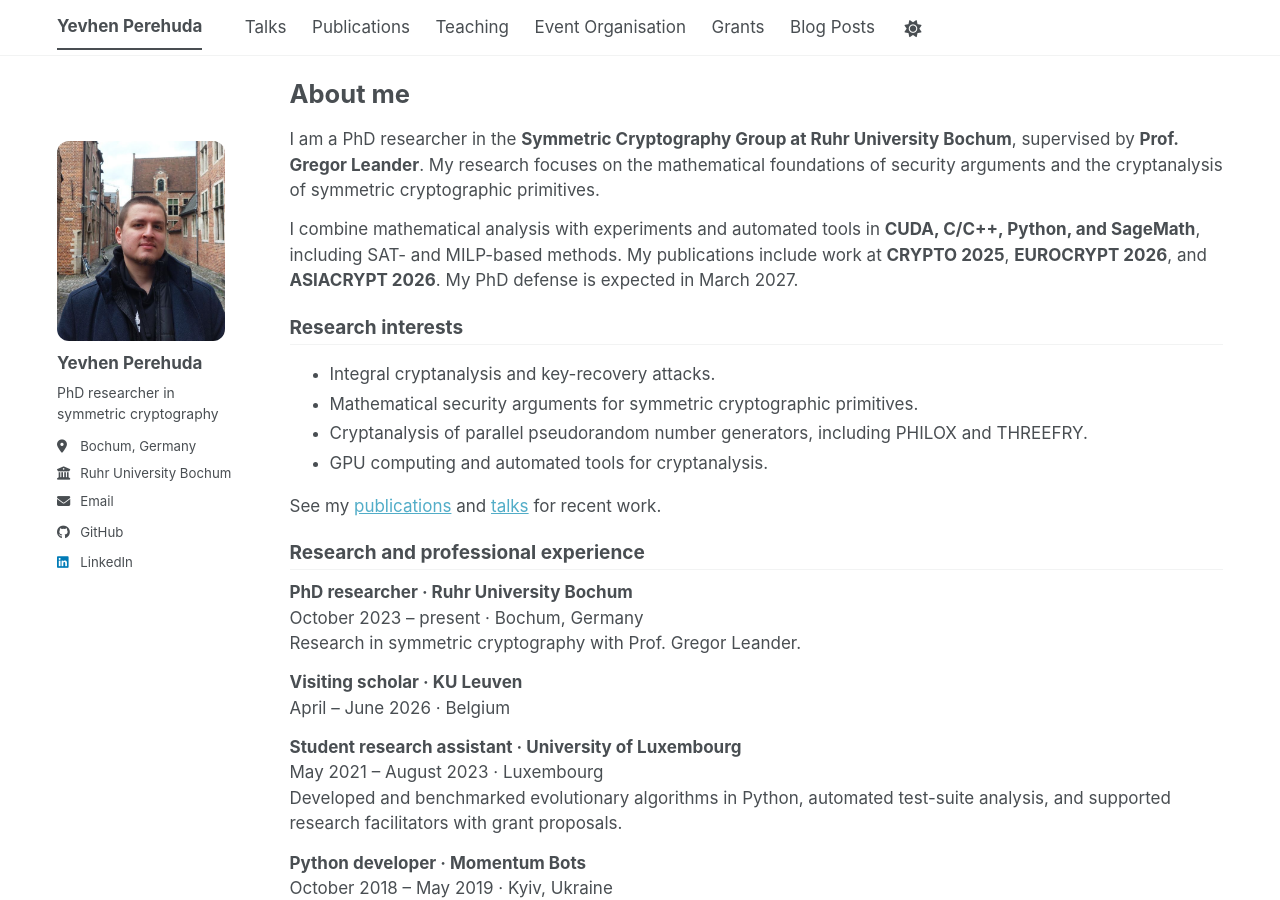
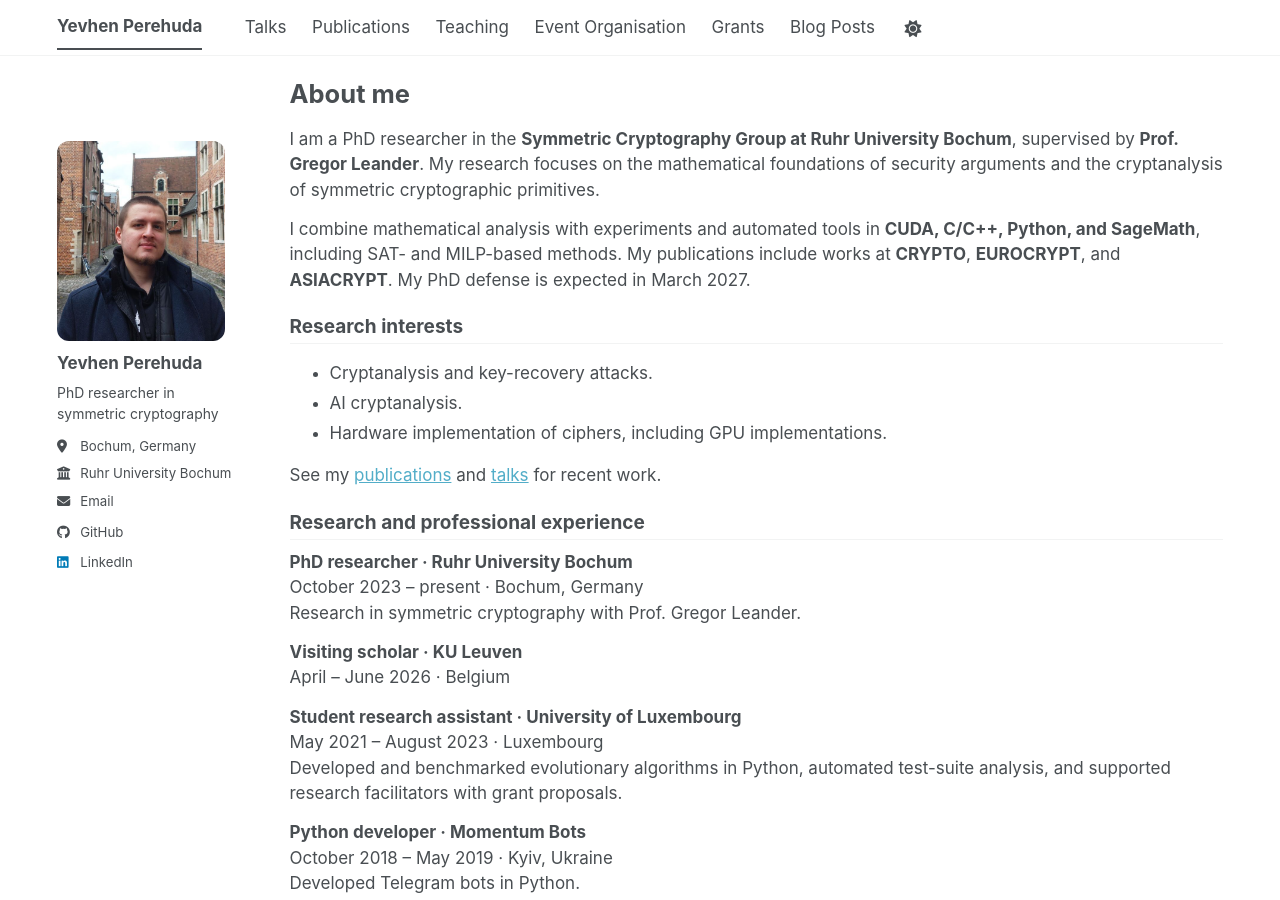
Before and after one commit to Eugen17/eugen17, a Jekyll site: the page built from _pages/about.md, in a window 1280 px wide and 900 px high. Built offline with Jekyll 4.4.1, drawn with Linux system fonts in a browser that asks for light colours; a style sheet for code colours, icons or effects is not loaded.

Commit message:
Revise homepage conference wording and research interests

```diff
--- a/_pages/about.md
+++ b/_pages/about.md
@@ -13,14 +13,13 @@ redirect_from:
 
 I am a PhD researcher in the **Symmetric Cryptography Group at Ruhr University Bochum**, supervised by **Prof. Gregor Leander**. My research focuses on the mathematical foundations of security arguments and the cryptanalysis of symmetric cryptographic primitives.
 
-I combine mathematical analysis with experiments and automated tools in **CUDA, C/C++, Python, and SageMath**, including SAT- and MILP-based methods. My publications include work at **CRYPTO 2025**, **EUROCRYPT 2026**, and **ASIACRYPT 2026**. My PhD defense is expected in March 2027.
+I combine mathematical analysis with experiments and automated tools in **CUDA, C/C++, Python, and SageMath**, including SAT- and MILP-based methods. My publications include works at **CRYPTO**, **EUROCRYPT**, and **ASIACRYPT**. My PhD defense is expected in March 2027.
 
 ## Research interests
 
-- Integral cryptanalysis and key-recovery attacks.
-- Mathematical security arguments for symmetric cryptographic primitives.
-- Cryptanalysis of parallel pseudorandom number generators, including PHILOX and THREEFRY.
-- GPU computing and automated tools for cryptanalysis.
+- Cryptanalysis and key-recovery attacks.
+- AI cryptanalysis.
+- Hardware implementation of ciphers, including GPU implementations.
 
 See my [publications]({{ '/publications/' | relative_url }}) and [talks]({{ '/talks/' | relative_url }}) for recent work.
 
```
